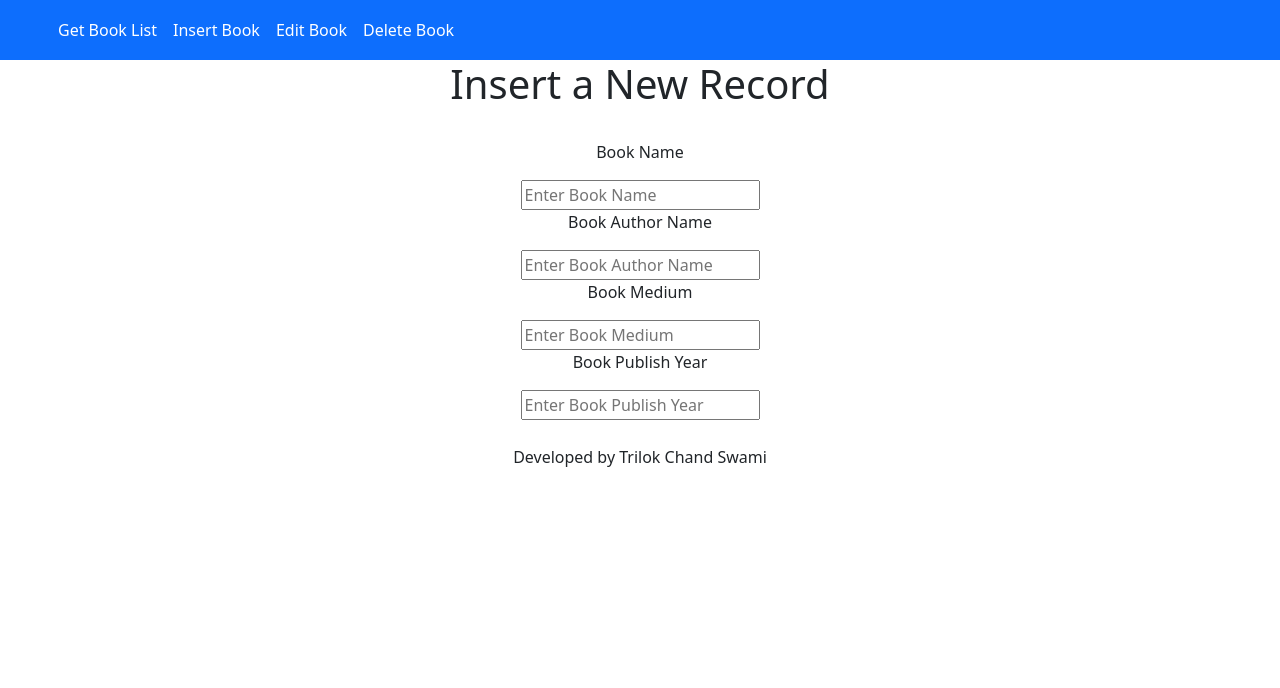
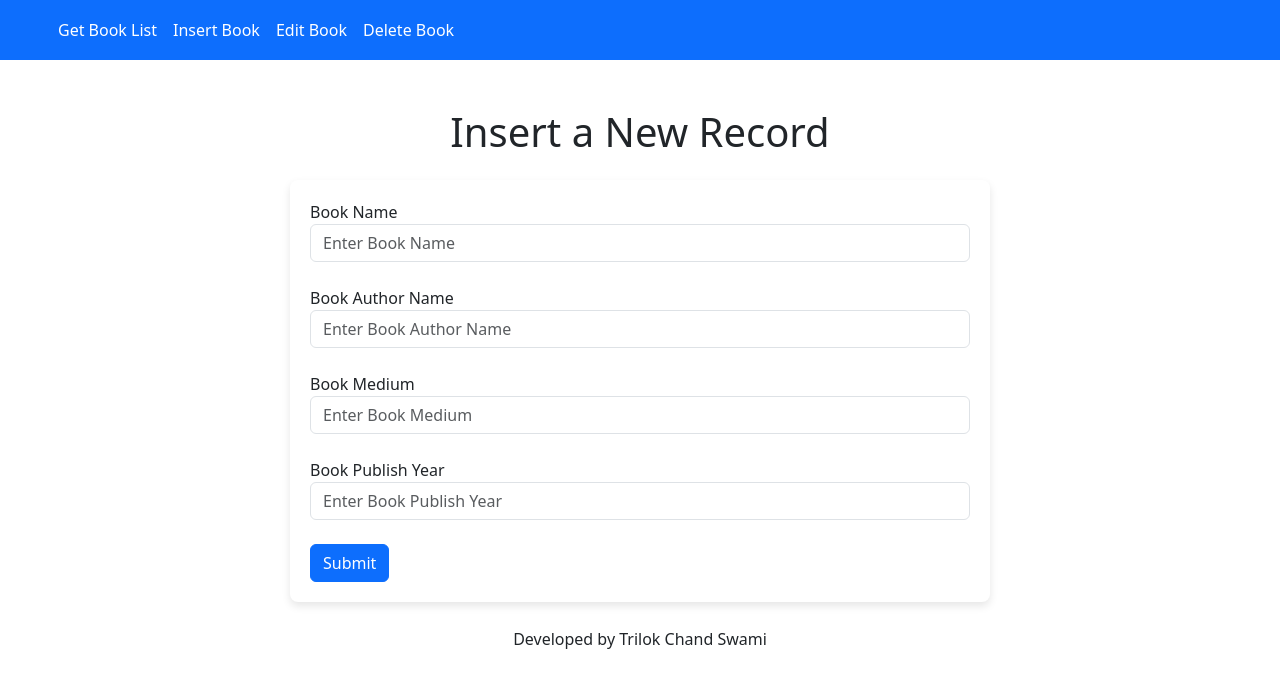
Before and after one commit to triilok10/Angular-Project-SetUp, an Angular app: page /Insert-Book in a window 1280 px wide. Shown: the top 688 px of the page. Built offline with nearby package versions, Linux system fonts and the light colour scheme.

Commit message:
Retrive the Book and Insert the Book

```diff
--- a/src/app/Component/get-list/get-list.component.html
+++ b/src/app/Component/get-list/get-list.component.html
@@ -1,9 +1,10 @@
-<h3 style="display: flex;justify-content: center;padding: 25px;">Getting data using the Backend from .NET Core Web API</h3>
+<div class="container mt-5">
+  <h3 class="text-center mb-4">Getting data using the Backend from .NET Core Web API</h3>
 
-<div style="display: flex;justify-content: center;">
-
-    <table>
-      <thead>
+  <div class="row justify-content-center">
+    <div class="col-md-8">
+      <table class="table table-striped table-bordered">
+        <thead class="thead-dark">
           <tr>
             <th>Book Id</th>
             <th>Book Name</th>
@@ -23,3 +24,5 @@
         </tbody>
       </table>
     </div>
+  </div>
+</div>
--- a/src/app/Component/insert-book/insert-book.component.css
+++ b/src/app/Component/insert-book/insert-book.component.css
@@ -0,0 +1,8 @@
+.form-wrapper {
+    max-width: 700px;
+    margin: 0 auto;
+    padding: 20px;
+    box-shadow: 0 4px 8px rgba(0, 0, 0, 0.1);
+    border-radius: 8px;
+    background-color: #fff;
+  }
--- a/src/app/Component/insert-book/insert-book.component.html
+++ b/src/app/Component/insert-book/insert-book.component.html
@@ -1,16 +1,31 @@
-<div class="text-center">
+<div class="container mt-5">
+    <div class="text-center mb-4">
       <h1>Insert a New Record</h1>
+    </div>
+
+    <div class="form-wrapper">
+      <form [formGroup]="bookForm" (ngSubmit)="onSubmit()">
+        <div class="form-group">
+          <label for="bookName">Book Name</label>
+          <input type="text" class="form-control" id="bookName" formControlName="bookName" placeholder="Enter Book Name">
+        </div>
   <br/>
-    <p>Book Name</p>
-    <input type="text" placeholder="Enter Book Name" name="BookName">
+        <div class="form-group">
+          <label for="bookAuthorName">Book Author Name</label>
+          <input type="text" class="form-control" id="bookAuthorName" formControlName="bookAuthorName" placeholder="Enter Book Author Name">
+        </div>
         <br/>
-    <p>Book Author Name</p>
-    <input type="text" placeholder="Enter Book Author Name" name="BookAuthorName">
+        <div class="form-group">
+          <label for="bookMedium">Book Medium</label>
+          <input type="text" class="form-control" id="bookMedium" formControlName="bookMedium" placeholder="Enter Book Medium">
+        </div>
         <br/>
-    <p>Book Medium</p>
-    <input type="text" placeholder="Enter Book Medium" name="BookMedium">
+        <div class="form-group">
+          <label for="bookPublishedYear">Book Publish Year</label>
+          <input type="text" class="form-control" id="bookPublishedYear" formControlName="bookPublishedYear" placeholder="Enter Book Publish Year">
+        </div>
         <br/>
-    <p>Book Publish Year</p>
-    <input type="text" placeholder="Enter Book Publish Year" name="BookPublishedYear">
-    <br/>
+        <button type="submit" class="btn btn-primary">Submit</button>
+      </form>
     </div>
+  </div>
--- a/src/app/Component/insert-book/insert-book.component.ts
+++ b/src/app/Component/insert-book/insert-book.component.ts
@@ -1,13 +1,41 @@
-import { Component } from '@angular/core';
+import { Component, OnInit } from '@angular/core';
 import { CommonModule } from '@angular/common';
+import { FormBuilder, FormGroup, Validators, ReactiveFormsModule } from '@angular/forms';
+import { BookService, Book } from '../../book.service';
 
 @Component({
   selector: 'app-insert-book',
   standalone: true,
   templateUrl: './insert-book.component.html',
-  styleUrl: './insert-book.component.css',
-  imports: [CommonModule]
+  styleUrls: ['./insert-book.component.css'],
+  imports: [CommonModule, ReactiveFormsModule]
 })
-export class InsertBookComponent {
+export class InsertBookComponent implements OnInit {
+  bookForm: FormGroup;
 
+  constructor(private fb: FormBuilder, private bookService: BookService) {
+    this.bookForm = this.fb.group({
+      bookName: ['', Validators.required],
+      bookAuthorName: ['', Validators.required],
+      bookMedium: ['', Validators.required],
+      bookPublishedYear: ['', Validators.required]
+    });
+  }
+
+  ngOnInit(): void {}
+
+  onSubmit(): void {
+    if (this.bookForm.valid) {
+      const newBook: Book = this.bookForm.value;
+      this.bookService.addBooks(newBook).subscribe({
+        next: (response) => {
+          console.log('Book added successfully', response);
+          this.bookForm.reset();
+        },
+        error: (error) => {
+          console.error('Error adding book', error);
+        }
+      });
+    }
+  }
 }
--- a/src/app/book.service.ts
+++ b/src/app/book.service.ts
@@ -2,9 +2,8 @@ import { Injectable } from '@angular/core';
 import { HttpClient } from '@angular/common/http';
 import { Observable } from 'rxjs';
 
-
 export interface Book {
-  bookID: number;
+  bookID?: number;
   bookName: string;
   bookAuthorName: string;
   bookMedium: string;
@@ -20,20 +19,18 @@ export class BookService {
   constructor(private http: HttpClient) {}
 
   getBooks(): Observable<Book[]> {
-    console.log(this.http.get<Book[]>(`${this.apiURL}\GetBookList`))
-    return this.http.get<Book[]>(`${this.apiURL}\GetBookList`);
+    return this.http.get<Book[]>(`${this.apiURL}/GetBookList`);
   }
 
-addBooks(books:Book):Observable<Book>{
-return this.http.post<Book>(`${this.apiURL}\InsertBook`,books);
-}
-
-UpdateBooks():Observable<Book[]>{
-  return this.http.get<Book[]>(`${this.apiURL}\InsertBook\{BooKId}`);
+  addBooks(book: Book): Observable<Book> {
+    return this.http.post<Book>(`${this.apiURL}/InsertBook`, book);
   }
 
-  DeleteBooks():Observable<Book>{
-    return this.http.delete<Book>(`${this.apiURL}\InsertBook\{bookID}`);
-    }
+  updateBooks(bookId: number, book: Book): Observable<Book> {
+    return this.http.put<Book>(`${this.apiURL}/UpdateBook/${bookId}`, book);
+  }
 
+  deleteBooks(bookId: number): Observable<void> {
+    return this.http.delete<void>(`${this.apiURL}/DeleteBook/${bookId}`);
+  }
 }
```
Lines whose indentation alone changed are shown as unchanged.
